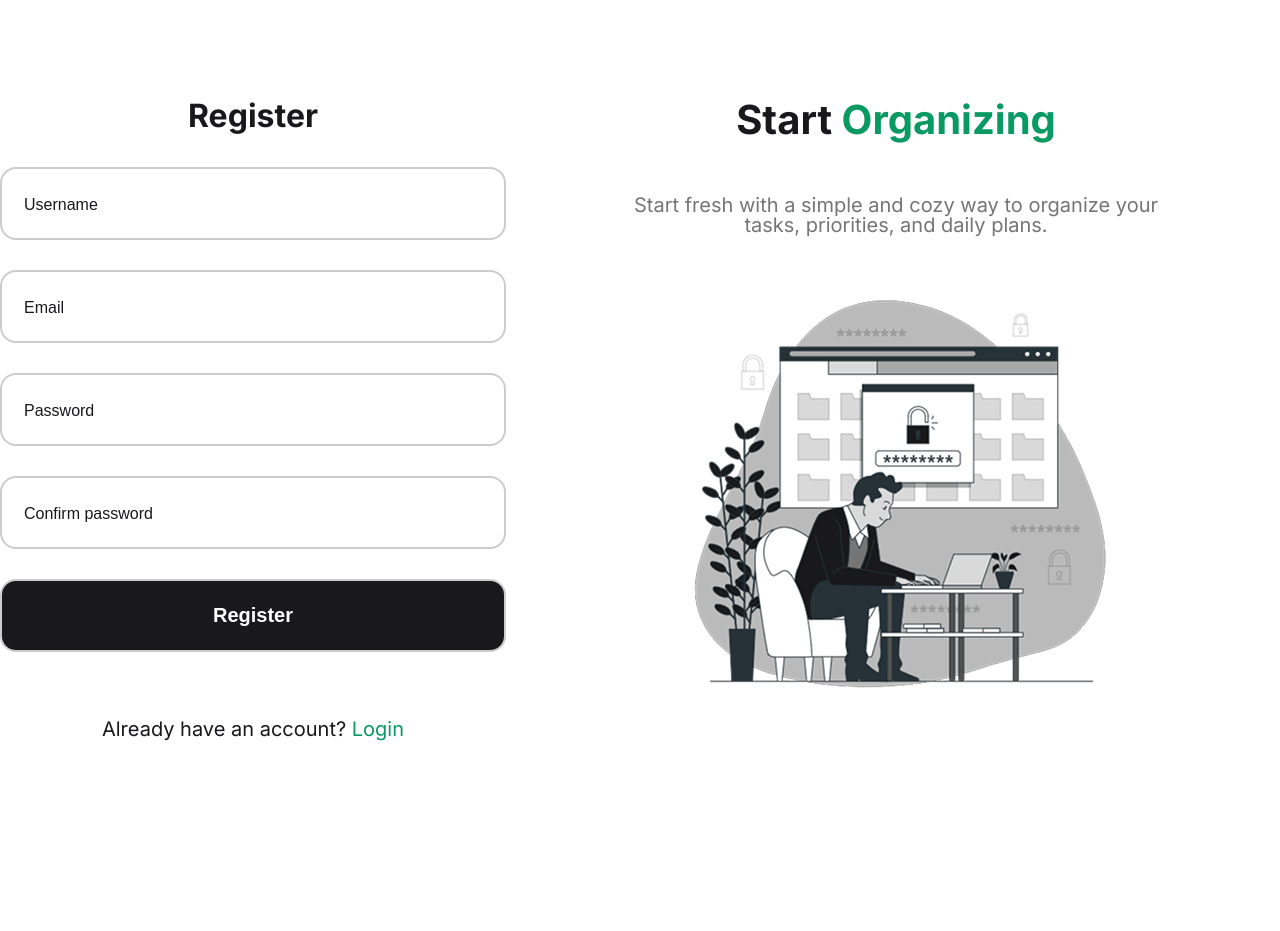
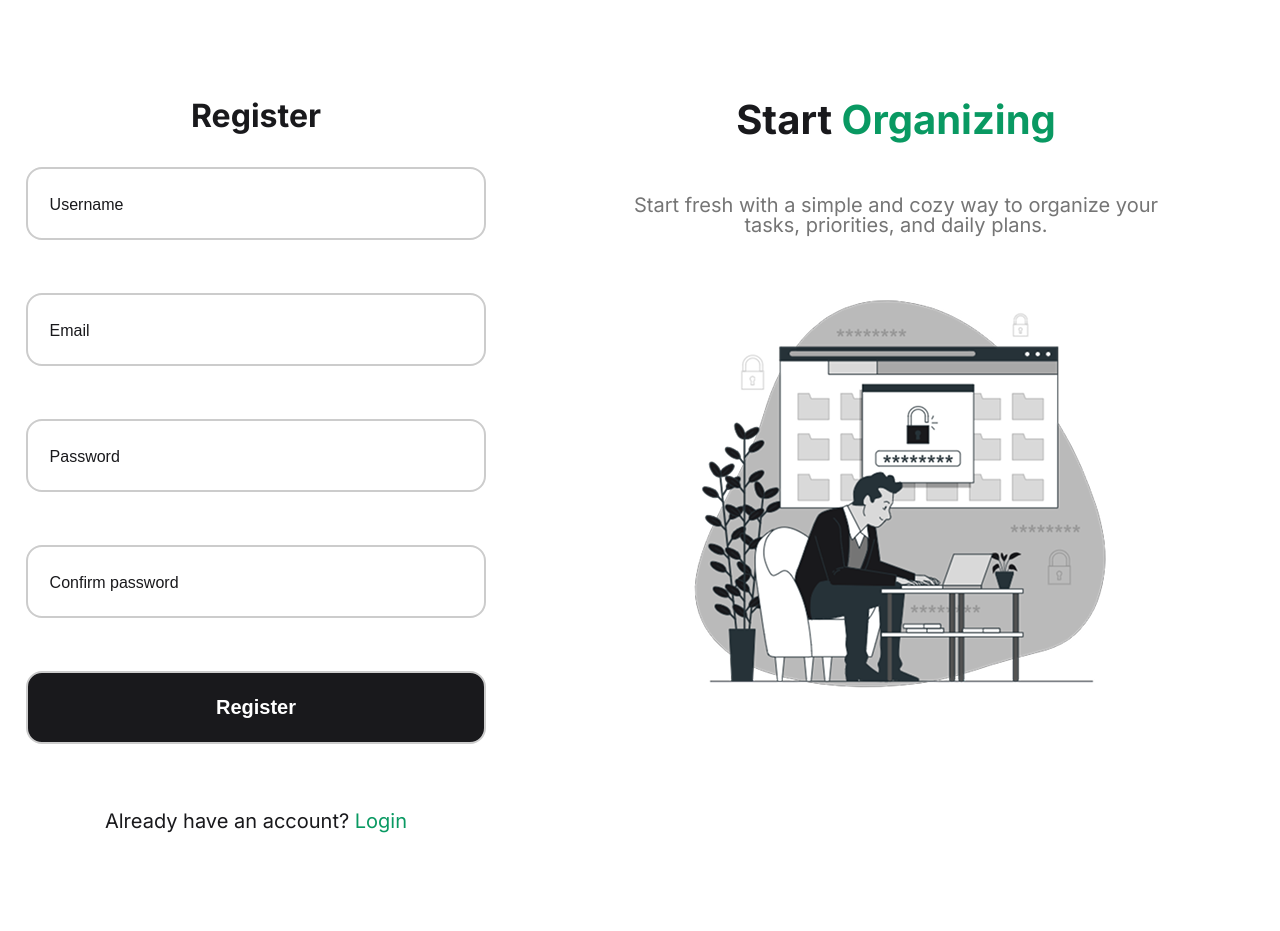
Before and after one commit to Sanzhar-MAK/Task-Manager-App, a Django app: page /register in a window 1280 px wide. Before the commit the page ends 741 px from the top, so only its background shows below. Run offline with Django 5.2, Linux system fonts and the light colour scheme.

Commit message:
Edit form

```diff
--- a/tasks/static/css/tasks.css
+++ b/tasks/static/css/tasks.css
@@ -196,7 +196,7 @@ nav{
 }
 
 .registration-side-left{
-    max-width: 40%;
+    width: 40%;
     display: flex;
     flex-direction: column;
     align-items: center;
@@ -208,11 +208,16 @@ nav{
     margin-bottom: 35px;
 }
 
+.registration-form, .login-form{
+    display: flex;
+    flex-direction: column;
+    width: 90%;
+}
+
 .form-item {
     padding: 23px 22px;
     display: block;
     margin-bottom: 23px;
-    width: 458px;
     border: 2px solid #CCCCCC;
     border-radius: 16px;
 }
@@ -227,7 +232,6 @@ nav{
 }
 
 .form-button{
-    width: 100%;
     background-color: #19191C;
     color: #FFFFFF;
     font-size: 20px;
@@ -276,7 +280,3 @@ nav{
     margin-bottom: 30px;
     font-size: 20px;
 }
-
-.login-form-errors{
-
-}
--- a/tasks/templates/registration/user_login.html
+++ b/tasks/templates/registration/user_login.html
@@ -25,9 +25,11 @@
                     <div class="form-errors login-form-errors">
                         {{ login_form.non_field_errors }}
                     </div>
+
                     {{ login_form.username }}
                     {{ login_form.password }}
                     <button type="submit" class="form-item form-button login-button">Login</button>
+
                     {% if messages %}
                     <ul class="messages">
                         {% for message in messages %}
--- a/tasks/views.py
+++ b/tasks/views.py
@@ -54,6 +54,8 @@ def user_login(request):
         if login_form.is_valid():
             login(request, login_form.get_user())
             return redirect('task_list')
+    else:
+        login_form = UserLoginForm()
     return render(request, 'registration/user_login.html',{'login_form': login_form})
 
 def user_logout(request):
```
